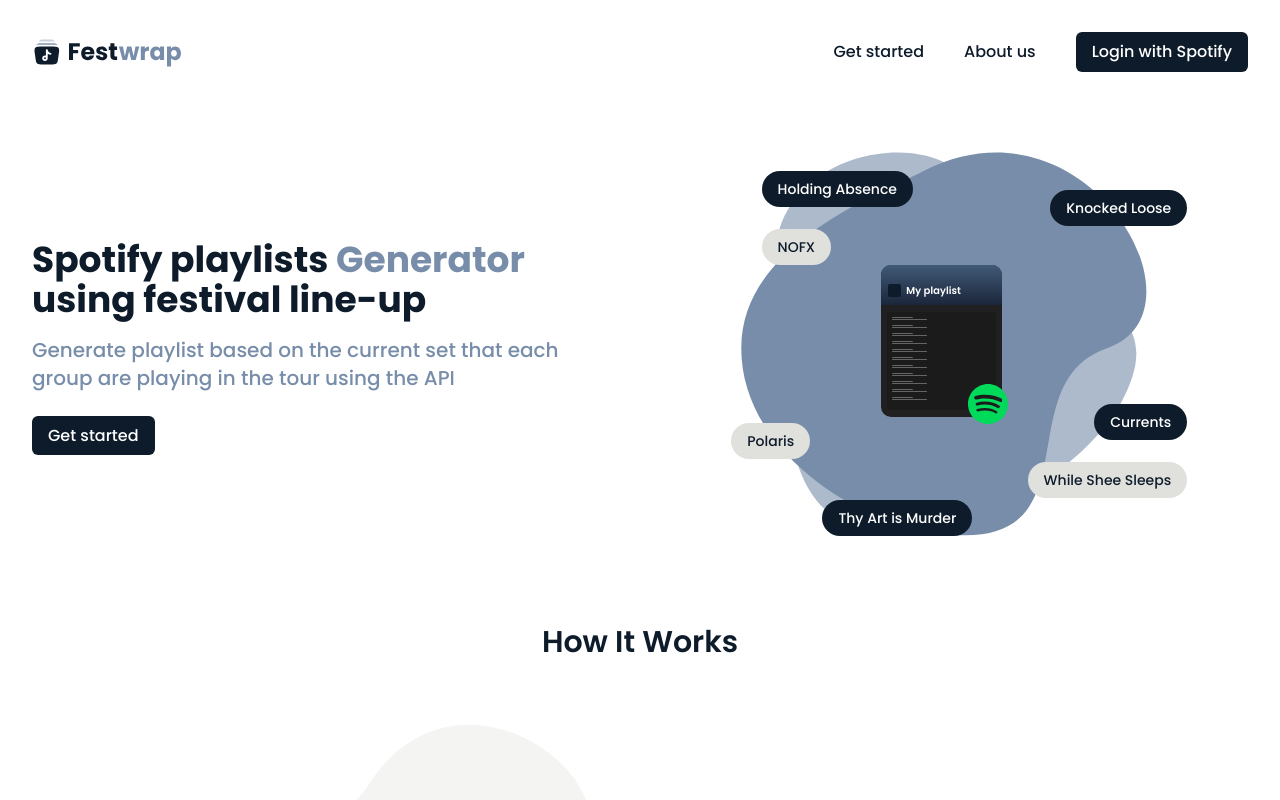
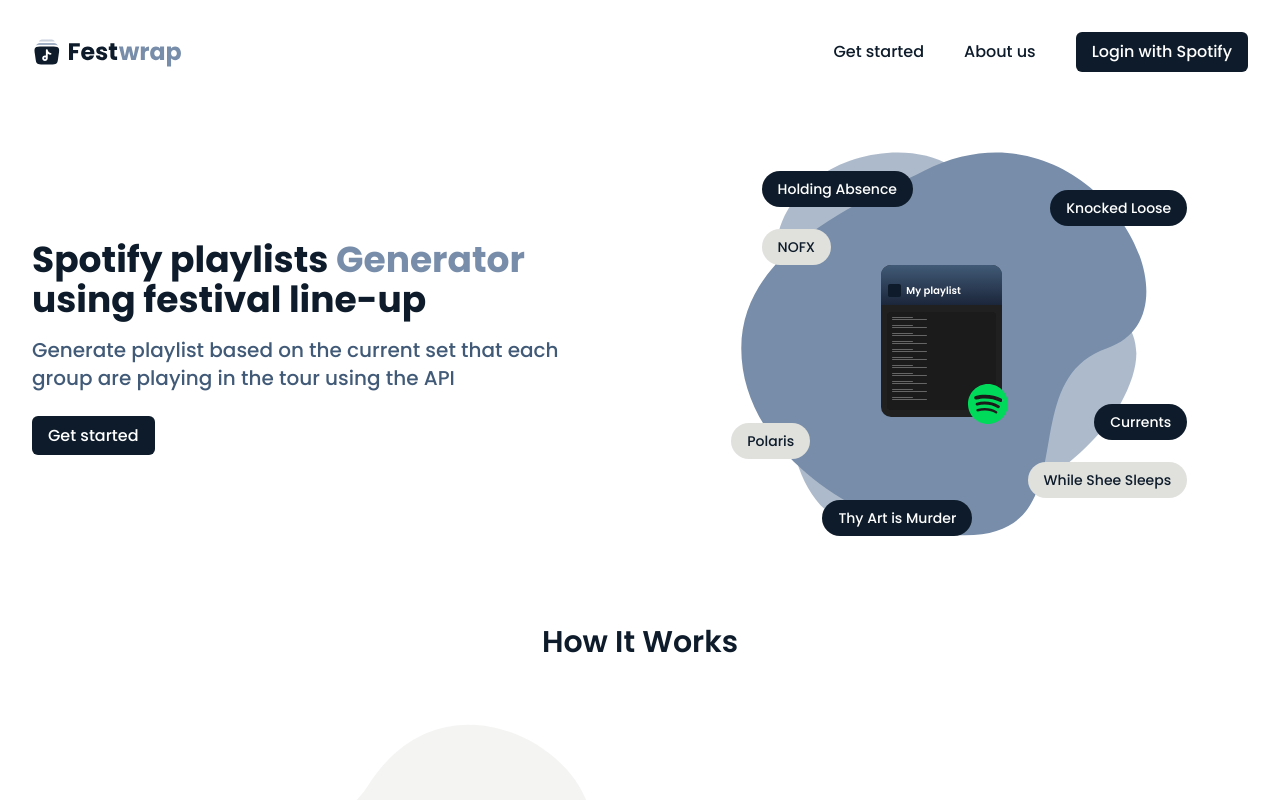
Before and after one commit to festwrap/festwrap-ui, a Next.js app: page / in a window 1280 px wide. Shown: the top 800 px of the page. Built offline with nearby package versions, Linux system fonts and the light colour scheme; no server answers.

Commit message:
fix(a11y): add more constrast in hero subtitle text

```diff
--- a/src/components/home/HeroSection/HeroSectionLeft.tsx
+++ b/src/components/home/HeroSection/HeroSectionLeft.tsx
@@ -20,7 +20,7 @@ const HeroSectionLeft = () => {
         using festival line-up
       </motion.h1>
       <motion.p
-        className="text-xl font-medium mb-8 text-light"
+        className="text-xl font-medium mb-8 text-dark-blue"
         variants={fadeInUp}
         transition={{ duration: 0.5 }}
       >
```
